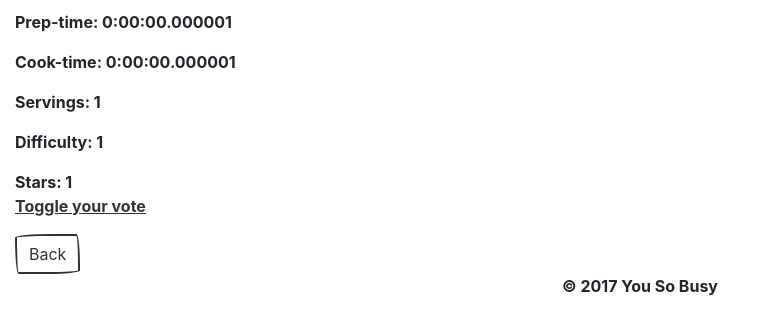
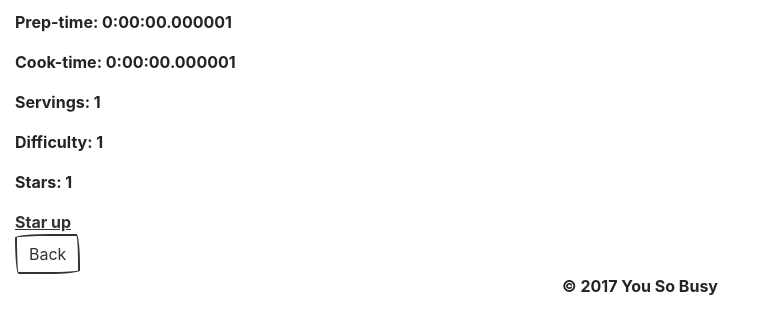
Before and after one commit to jmichelsen/bisl__backend, a Django app: page /recipe/detail/1/ in a window 1280 px wide. Shown: the part 245-579 px from the top of the page, without its empty margins (0-765 px from the left). Run offline with Django 3.2, Linux system fonts and the light colour scheme; tables that the repository leaves empty hold one stand-in row (values such as "Sample post"); parts of the project's set-up code (start-up, migrations or seed data) failed here and were passed over; some libraries are stand-ins or nearby versions; some web fonts are replaced.

Commit message:
Small template change

```diff
--- a/recipes/templates/recipes/recipe_detail.html
+++ b/recipes/templates/recipes/recipe_detail.html
@@ -16,7 +16,13 @@
         <p>Cook-time: {{ recipe.cook_time }}</p>
         <p>Servings: {{ recipe.servings }}</p>
         <p>Difficulty: {{ recipe.difficulty }}</p>
-        <p>Stars: {{ recipe.stars.count }}<br><a href={% url 'recipes:star-toggle' recipe.pk %} >Toggle your vote</p>
+        <p>Stars: {{ recipe.stars.count }}<br></p>
+
+        {% if request.user in recipe.stars.all %}
+            <a href={% url 'recipes:star-toggle' recipe.pk %}>Star down</a><br>
+        {% else %}
+            <a href={% url 'recipes:star-toggle' recipe.pk %}>Star up</a><br>
+        {% endif %}
 
         {% if recipe.user == user or perms.recipes.change_recipe %}
             <a class="btn btn-outline-secondary" href="{% url "recipes:update" recipe.pk %}">edit</a>
```
